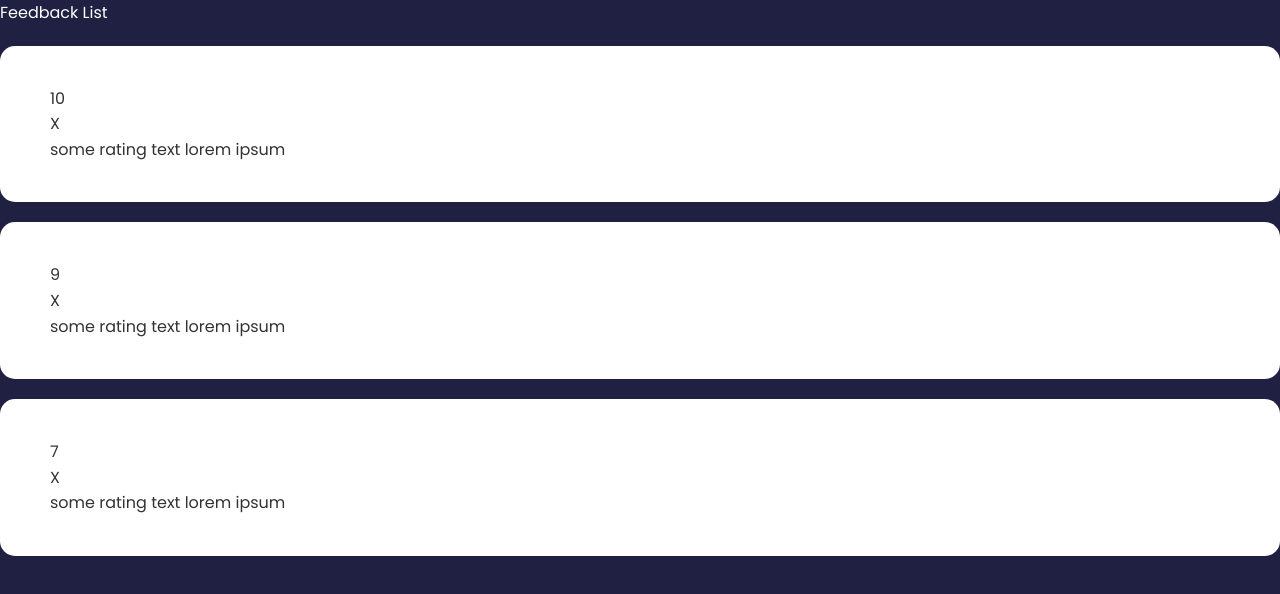
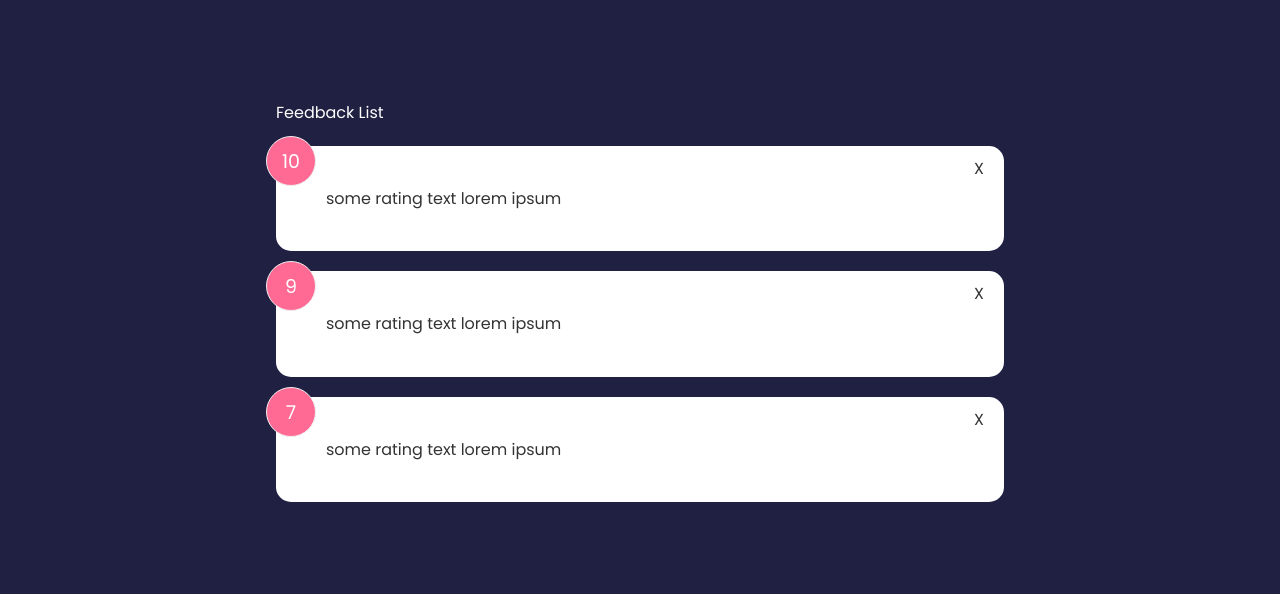
Before and after one commit to RichardMillerWimmer/my-svelte-project, a Svelte app: page / in a window 1280 px wide. Shown: the top 594 px of the page. Built offline with nearby package versions, Linux system fonts and the light colour scheme.

Commit message:
styling container, card

```diff
--- a/src/App.svelte
+++ b/src/App.svelte
@@ -8,8 +8,8 @@
   ];
 </script>
 
-<main>
-  <FeedbackList feedback={feedback} />
+<main class="container">
+  <FeedbackList {feedback} />
 </main>
 
 <style>
--- a/src/components/FeedbackItem.svelte
+++ b/src/components/FeedbackItem.svelte
@@ -8,3 +8,28 @@
   <div class="close">X</div>
   <p class="text-display">{item.text}</p>
 </Card>
+
+<style>
+  .num-display {
+    position: absolute;
+    top: -10px;
+    left: -10px;
+    width: 50px;
+    height: 50px;
+    background: #ff6a95;
+    color: #fff;
+    border: 1px #eee solid;
+    border-radius: 50%;
+    padding: 10px;
+    text-align: center;
+    font-size: 19px;
+  }
+  .close {
+    position: absolute;
+    top: 10px;
+    right: 20px;
+    cursor: pointer;
+    background: none;
+    border: none;
+  }
+</style>
```
